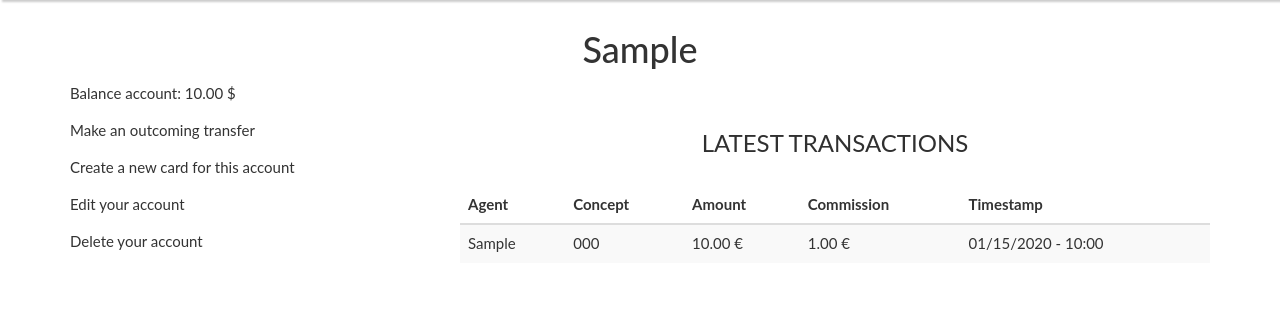
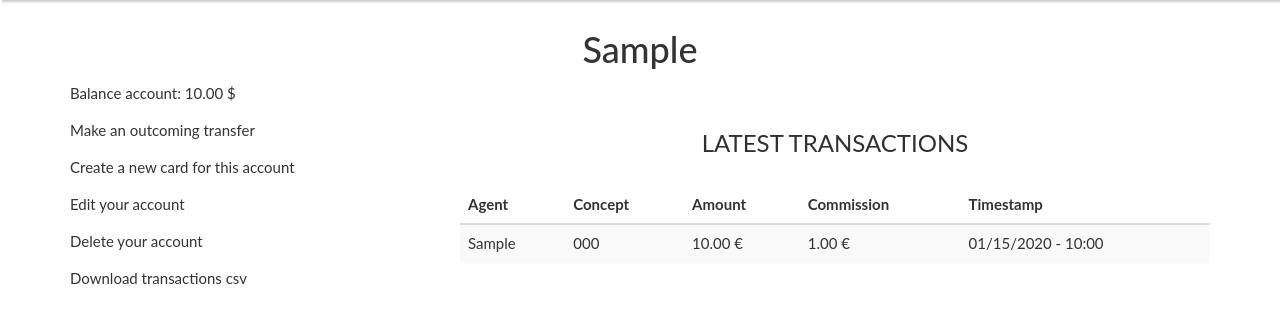
Before and after one commit to jdabrante/adabank, a Django app: page /account/detail/1/ in a window 1280 px wide. Shown: the part 50-373 px from the top of the page. Run offline with Django 4.2, Linux system fonts and the light colour scheme; a user stored in the database is signed in; tables that the repository leaves empty hold one stand-in row (values such as "Sample post"); some libraries are stand-ins or nearby versions.

Commit message:
Minor fix on templates and first implementation of csv download done

```diff
--- a/bank/account/templates/account/detail.html
+++ b/bank/account/templates/account/detail.html
@@ -27,6 +27,9 @@ My Account Detail | Adabank
           <p>
             <a href="{% url 'account:delete_account' account.id%}">
               Delete your account</a>
+          </p>
+          <p>
+            <a href="{% url "account:transaction_to_csv" account.id %}">Download transactions csv</a>
           </p>
         </div>
       </div>
--- a/bank/account/templates/account/transactions/pagination.html
+++ b/bank/account/templates/account/transactions/pagination.html
@@ -2,7 +2,6 @@
         {% if page.has_previous %}
             <li class="page-item active"><a class="page-link" href="?page={{ page.previous_page_number }}">Previous</a></li>
         {% else %}
-            <li class="page-item disabled"><a class="page-link" href="#">Previous</a></li>
         {% endif %}
 
         {% for num in page.paginator.page_range  %}
@@ -18,6 +17,5 @@
         {% if page.has_next %}
             <li class="page-item active"><a class="page-link" href="?page={{ page.next_page_number }}">Next</a></li>
         {% else %}
-            <li class="page-item disabled"><a class="page-link" href="#">Next</a></li>
         {% endif %}
       </ul>
--- a/bank/account/urls.py
+++ b/bank/account/urls.py
@@ -17,4 +17,5 @@ urlpatterns = [
     path("delete/account/<int:account_id>/", views.delete_account, name="delete_account"),
     path("delete/card/<int:card_id>/", views.delete_card, name="delete_card"),
     path("transactions/", views.transaction_list, name="transaction_list"),
+    path('csv/<str:account_id>/', views.transactions_to_csv, name='transaction_to_csv')
 ]
--- a/bank/account/views.py
+++ b/bank/account/views.py
@@ -1,3 +1,5 @@
+import csv
+
 from django.contrib import messages
 from django.contrib.auth.decorators import login_required
 from django.contrib.auth.hashers import make_password
@@ -163,3 +165,19 @@ def transaction_list(request: HttpRequest, account_id: int = None) -> HttpRespon
     return render(
         request, "account/transactions/list.html", dict(transactions=transactions)
     )
+
+@login_required
+def transactions_to_csv(request, account_id: int) -> HttpResponse:
+    transactions = Transaction.objects.filter(account__id=account_id)
+    account = Account.objects.get(id=account_id)
+    response = HttpResponse(content_type='text/csv')
+    response['Content-Disposition'] = f'attachment;filename={account.code}_transactions.csv'
+    writer = csv.writer(response)
+    headers = [field.name for field in Transaction._meta.get_fields()]
+    writer.writerow(headers)
+    for transaction in transactions:
+        data = []
+        for header in headers:
+            data.append(getattr(transaction, header))
+        writer.writerow(data)
+    return response
--- a/bank/transaction/models.py
+++ b/bank/transaction/models.py
@@ -15,7 +15,7 @@ class Transaction(models.Model):
     amount = models.DecimalField(max_digits=10, decimal_places=2)
     kind = models.CharField(max_length=3, choices=Type.choices)
     account = models.ForeignKey(Account, related_name="transactions", on_delete=models.CASCADE)
-    card = models.ForeignKey(Card, related_name="transactions", on_delete=models.CASCADE, null=True)
+    card = models.ForeignKey(Card, related_name="transactions", on_delete=models.CASCADE, null=True, blank=True)
     commission = models.DecimalField(max_digits=10, decimal_places=2)
 
     class Meta:
```
Also changed, not shown: bank/transaction/migrations/0009_alter_transaction_card.py (added).
